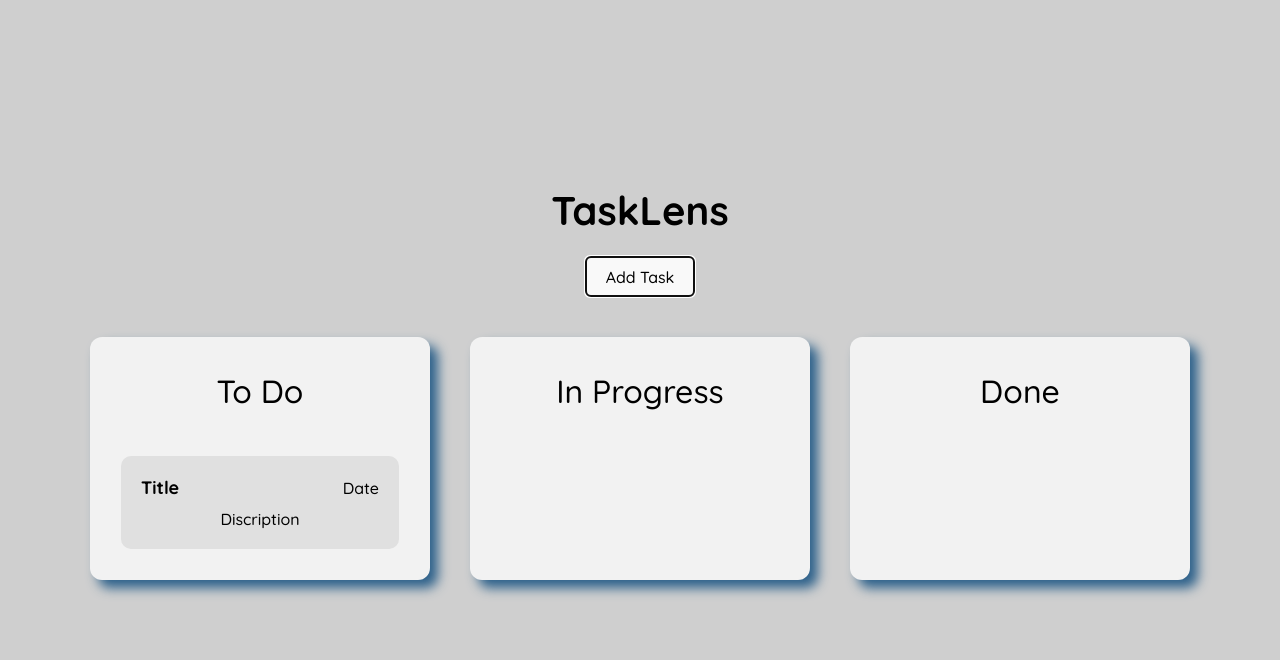
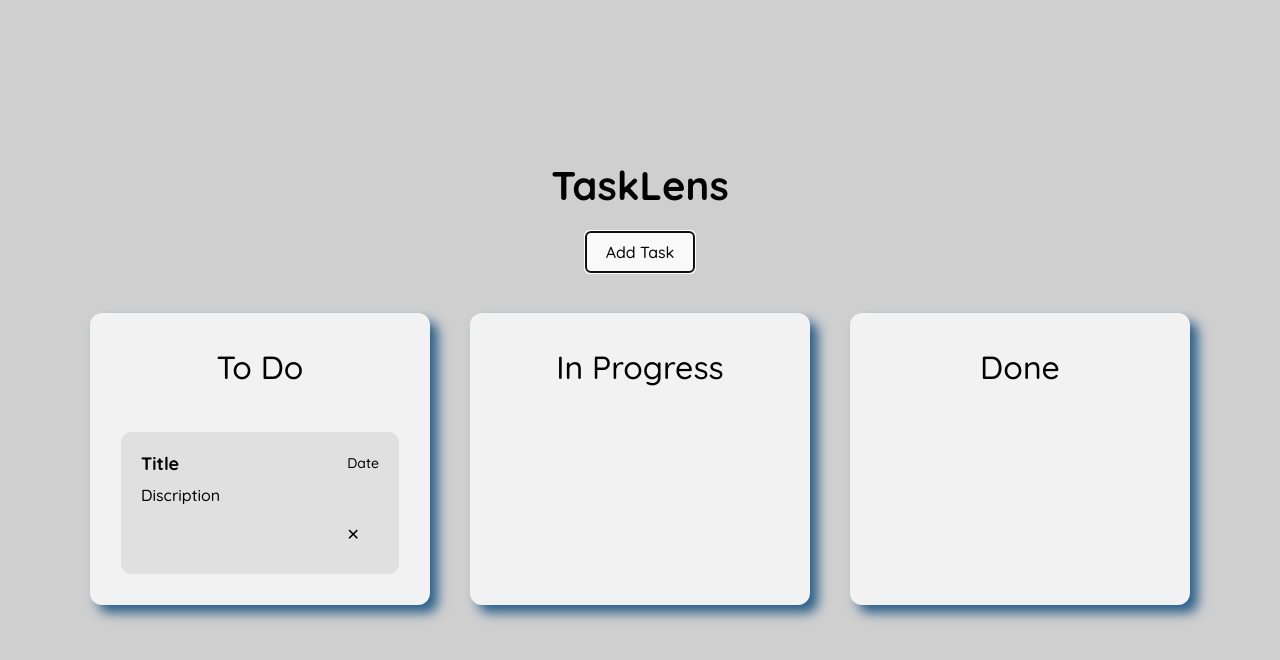
Before and after one commit to fleur-t/Tech-Challenge, a React (Vite) app: page / in a window 1280 px wide. Both pictures are taken after a click on the button "Add Task". Shown: the top 660 px of the page. Built offline with nearby package versions, Linux system fonts and the light colour scheme.

Commit message:
You can now delete tasks

```diff
--- a/src/App.jsx
+++ b/src/App.jsx
@@ -23,6 +23,11 @@ function App() {
     setTasks([...tasks, newTask])
   }
 
+  const deleteTask = (id) => {
+    const updatedTasks = tasks.filter(task => task.id !== id)
+    setTasks(updatedTasks)
+  }
+
   return (
     <>
       <div className="Header">
@@ -36,7 +41,11 @@ function App() {
           <h1 className="board-title">To Do</h1>
           <div className="card">
             {tasks.map(task => (
-            <Card key={task.id} task={task} />
+              <Card
+                key={task.id}
+                task={task}
+                onDelete={() => deleteTask(task.id)}
+              />
             ))}
           </div>
           </div>
--- a/src/components/card.jsx
+++ b/src/components/card.jsx
@@ -1,7 +1,7 @@
 import { useState } from 'react';
 import '../styles/card.css';
 
-function Card() {
+function Card({ task, onDelete }) {
 
     const [taskInfo, setTaskInfo] = useState([])
 
@@ -21,9 +21,12 @@ function Card() {
                 <div className="task">
                     <div className="task-header">
                             <h2>Title</h2>
-                            <p>Date</p>
+                            <p className='date'>Date</p>
                     </div>
-                <p>Discription</p>
+                    <div className="task-body">
+                        <p className='discription'>Discription</p>
+                        <button className='delete-button' onClick={onDelete}>✕</button>
+                    </div>
                 </div>
             </button>
         </>
--- a/src/styles/card.css
+++ b/src/styles/card.css
@@ -56,9 +56,8 @@ body {
     font-size: 14px;
 }
 
-.description {
-    font-size: 14px;
-    color: #333;
+p.discription {
+    display: flex !important;
 }
 
 .board-wrapper {
@@ -73,5 +72,18 @@ body {
     border-radius: 5px;
     cursor: pointer;
     padding: 0;
+}
 
+.task-body {
+    display: flex;
+    flex-direction: column;
+    gap: 10px;
 }
+
+.delete-button{
+    display: flex;
+    justify-content: flex-end;
+    background-color: transparent;
+    width: 100%;
+    border: none;
+}
```
